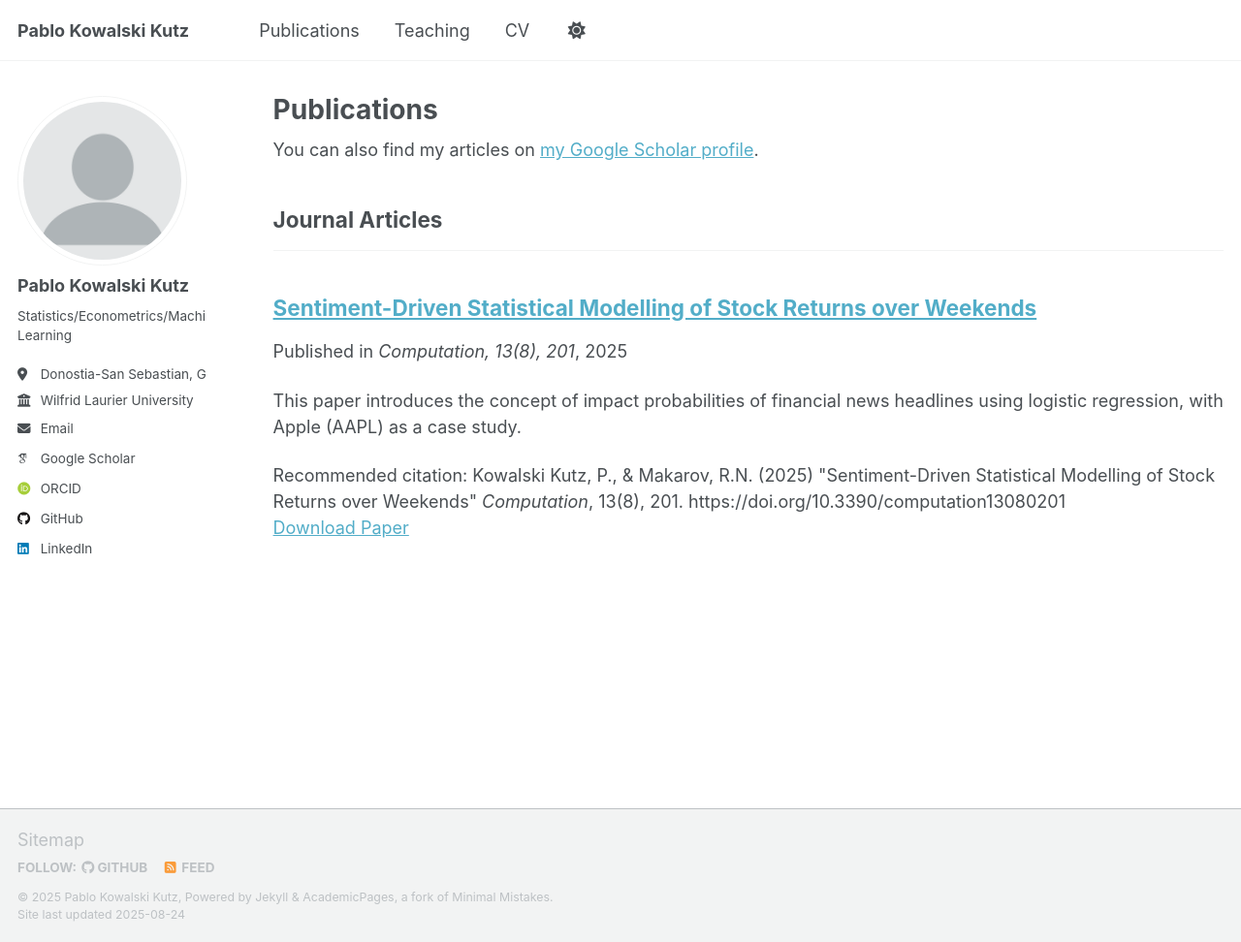
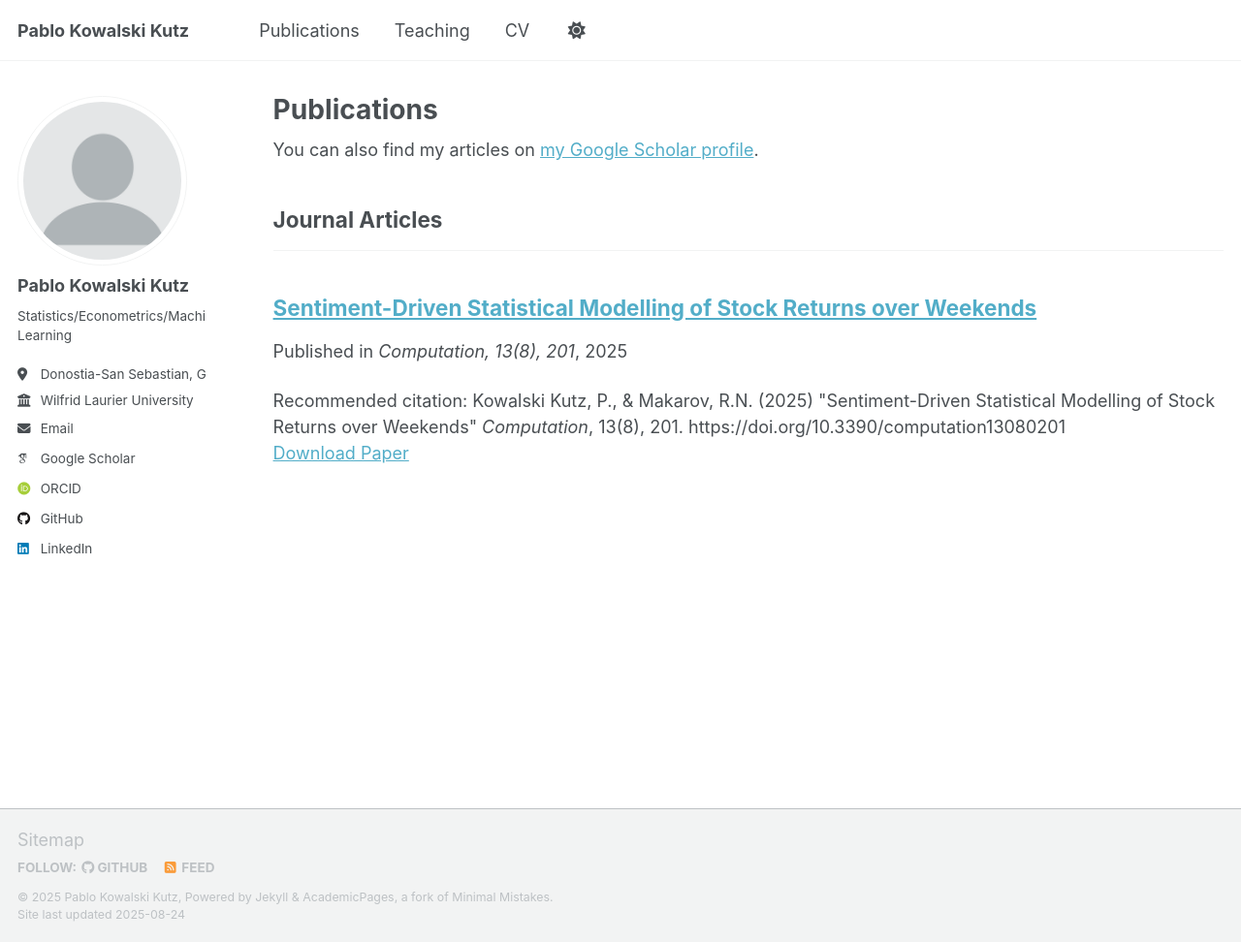
Before and after one commit to pabluski00/pabluski00.github.io, a Jekyll site: the page built from _pages/publications.html, in a window 1280 px wide and 972 px high. Shown: the whole window at 97% size. Built offline with Jekyll 4.4.1, drawn with Linux system fonts in a browser that asks for light colours; some web fonts are replaced; a script that is not in the unit is left out.

Commit message:
Update 2025-08-21-SentimentDriven Statistical Modelling of Stock Returns over Weekends.md

```diff
--- a/_publications/2025-08-21-SentimentDriven Statistical Modelling of Stock Returns over Weekends.md
+++ b/_publications/2025-08-21-SentimentDriven Statistical Modelling of Stock Returns over Weekends.md
@@ -3,7 +3,7 @@ title: "Sentiment-Driven Statistical Modelling of Stock Returns over Weekends"
 collection: publications
 category: manuscripts
 permalink: /publication/2025-08-21-SentimentDriven Statistical Modelling of Stock Returns over Weekends
-excerpt: 'This paper introduces the concept of impact probabilities of financial news headlines using logistic regression, with Apple (AAPL) as a case study.'
+excerpt: ''
 date: 2025-08-21
 venue: 'Computation, 13(8), 201'
 paperurl: 'https://doi.org/10.3390/computation13080201'
```
